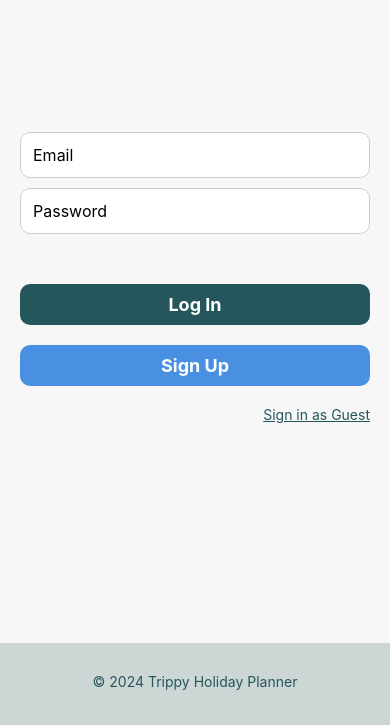
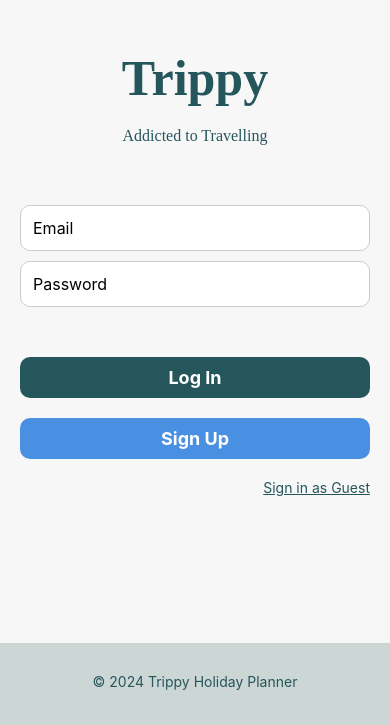
Before and after one commit to markw53/trippy, a React Native app: screen /Login in a window 390 px wide. Shown: the part 119-844 px from the top of the page. Built offline with nearby package versions, Linux system fonts and the light colour scheme; no server answers.

Commit message:
add appname to login screen

```diff
--- a/LoginScreen.jsx
+++ b/LoginScreen.jsx
@@ -8,7 +8,6 @@ import {
   TouchableOpacity,
 } from "react-native";
 import RoundedButton from "./src/components/Button";
-import Header from "./src/components/Header";
 import Footer from "./src/components/Footer";
 import { auth } from "./firebase";
 import { signInWithEmailAndPassword, createUserWithEmailAndPassword } from "firebase/auth";
@@ -43,6 +42,8 @@ export default function LoginScreen() {
     <View style={styles.container}>
 
       <ScrollView contentContainerStyle={styles.scrollContainer}>
+        <Text style={styles.appName}>Trippy</Text>
+        <Text style={styles.tagline}>Addicted to Travelling</Text>
         <View style={styles.inputContainer}>
           <TextInput
             placeholder="Email"
@@ -94,6 +95,21 @@ const styles = StyleSheet.create({
     justifyContent: "center",
     paddingHorizontal: 20,
   },
+  appName: {
+    fontSize: 50,
+    fontFamily: "Gabriola",
+    fontWeight: "bold",
+    color: "#24565C",
+    textAlign: "center",
+    marginVertical: 20,
+  },
+  tagline: {
+    fontSize: 16,
+    fontFamily: "Gabriola",
+    color: "#24565C",
+    textAlign: "center",
+    marginBottom: 30,
+  },
   inputContainer: {
     marginVertical: 30,
   },
--- /dev/null
+++ b/react-native.config.js
@@ -0,0 +1,3 @@
+export default {
+    assets: ['./assets/fonts'],
+};
```
Also changed, not shown: assets/fonts/Gabriola.ttf (added).
